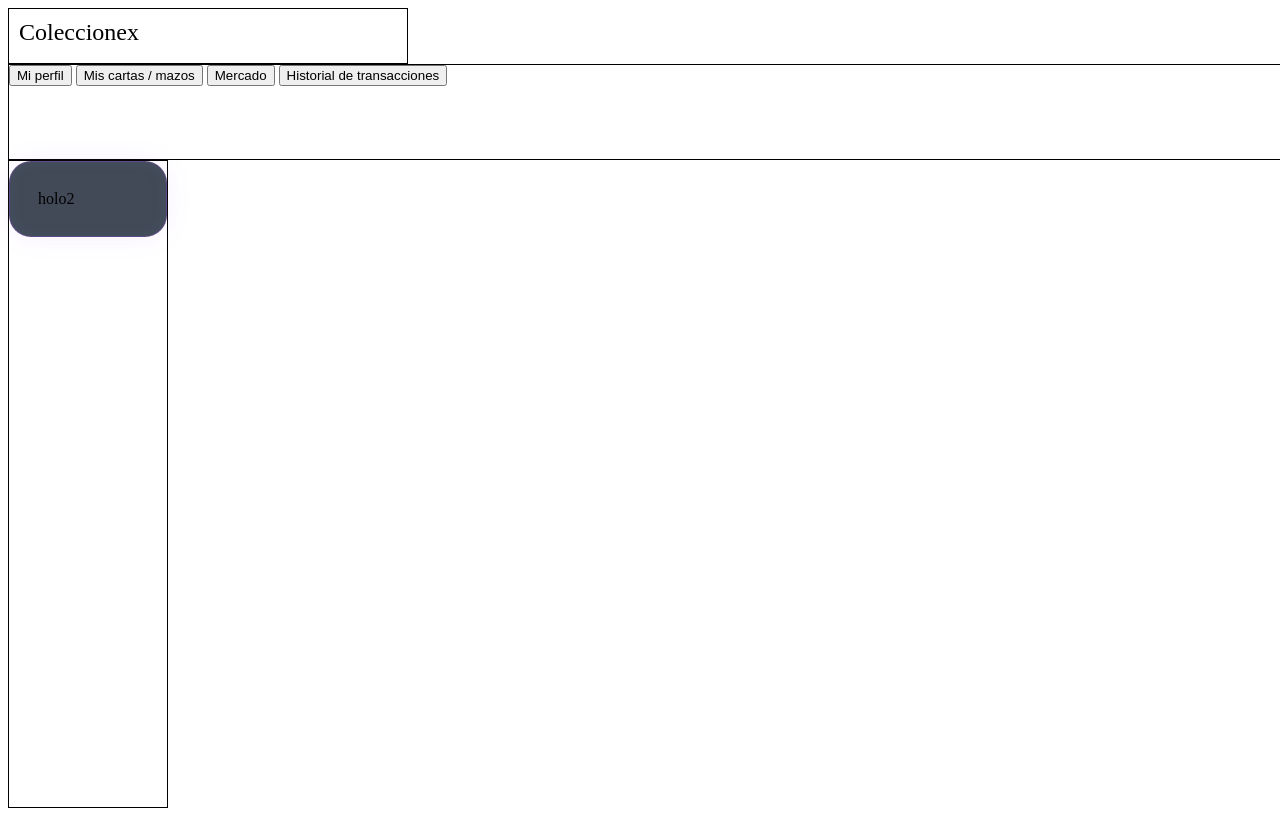
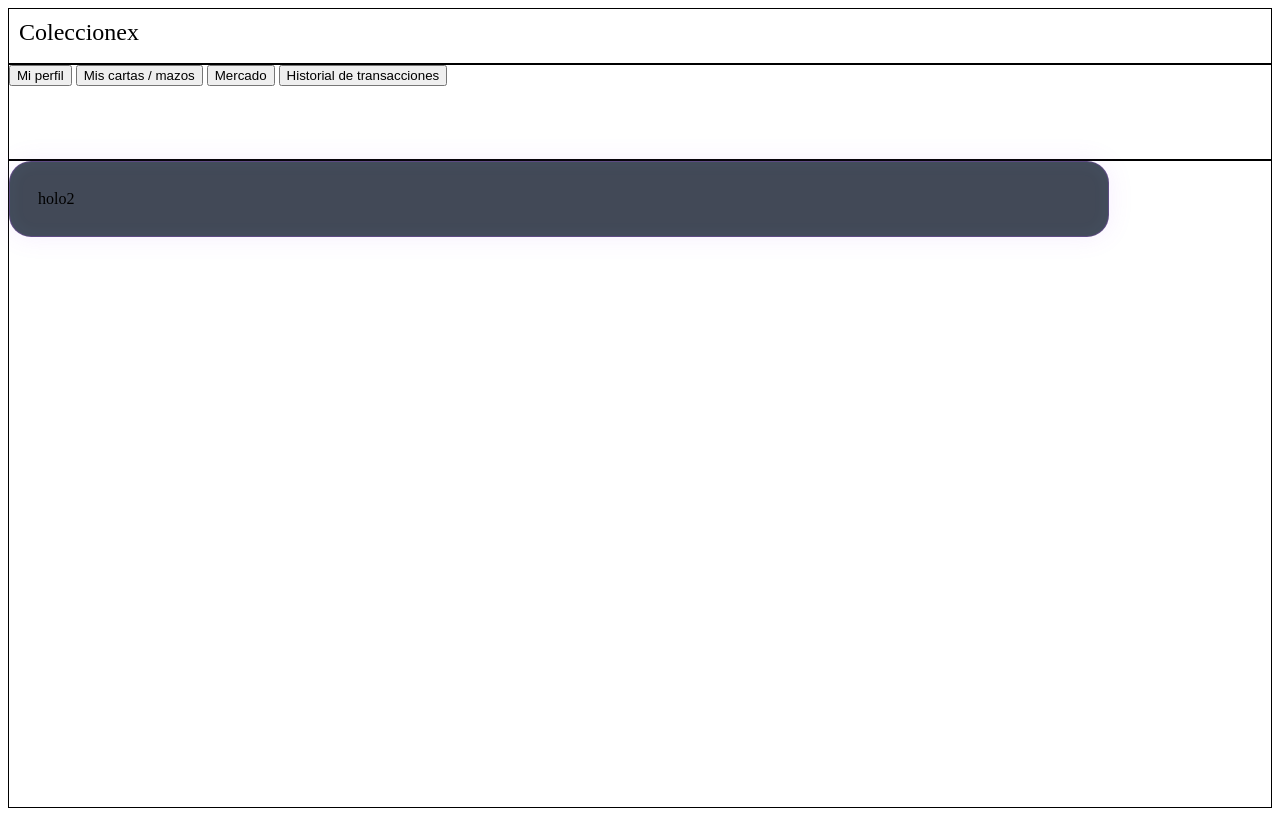
Before and after one commit to UzielBargas/Coleccionex, a PHP site: page / in a window 1280 px wide; the page is wider, and only the part inside the window is pictured. Run offline with PHP 8.4, Linux system fonts and the light colour scheme.

Commit message:
Correccion del ancho y alto de los divs generales, cuerpo, panel, encabezado

```diff
--- a/css/Estilos.css
+++ b/css/Estilos.css
@@ -12,13 +12,13 @@
     display: var(--libre);
     flex-direction: column;
     height: 100vh;
-    width: 100vh;
+    width: 100%
 
 }
 
 #encabezado{
     flex-wrap: wrap;
-    width: 50%;
+    width: 100%;
     border:1px solid;
     height: 7%;
     padding: 10px;
@@ -28,12 +28,12 @@
 
     border: 1px solid;
     height: 12%;
-    width: 200%;
+    width: 100%;
 }
 #cuerpo{
     border: 1px solid;
     height: 81%;
-    width: 20%;
+    width: 100%;
 }
 
 .seccion {
```
